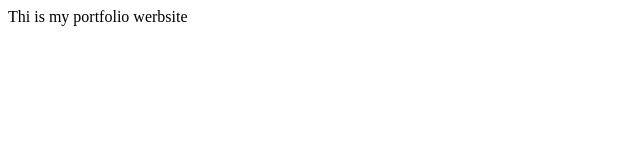
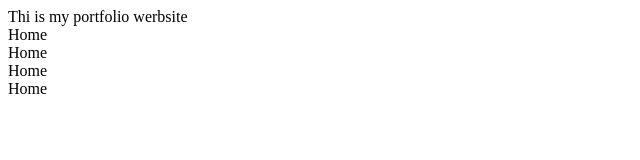
Before and after one commit to jamilqadeer/Portfolio-Website, a plain HTML site: page index.htm in a window 1280 px wide. Shown: the whole page, without its empty margins (0-640 px from the left). Drawn offline with Linux system fonts and the light colour scheme.

Commit message:
Navbar Added
Feats: Added navbar

```diff
--- a/index.htm
+++ b/index.htm
@@ -1,11 +1,17 @@
 <!DOCTYPE html>
 <html lang="en">
-<head>
-    <meta charset="UTF-8">
-    <meta name="viewport" content="width=device-width, initial-scale=1.0">
+  <head>
+    <meta charset="UTF-8" />
+    <meta name="viewport" content="width=device-width, initial-scale=1.0" />
     <title>Document</title>
-</head>
-<body>
+  </head>
+  <body>
     Thi is my portfolio werbsite
-</body>
+
+    <!-- Navbar -->
+    <div>Home</div>
+    <div>Home</div>
+    <div>Home</div>
+    <div>Home</div>
+  </body>
 </html>
```
